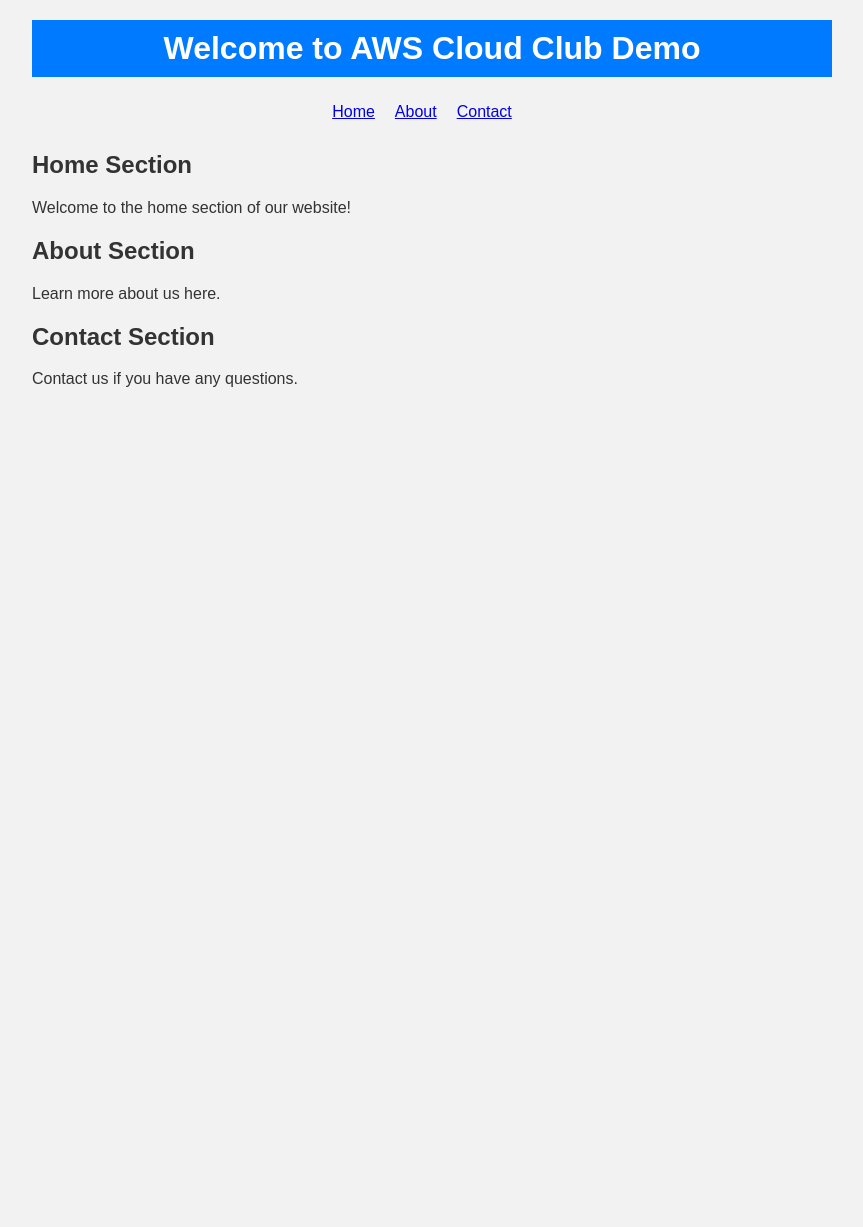
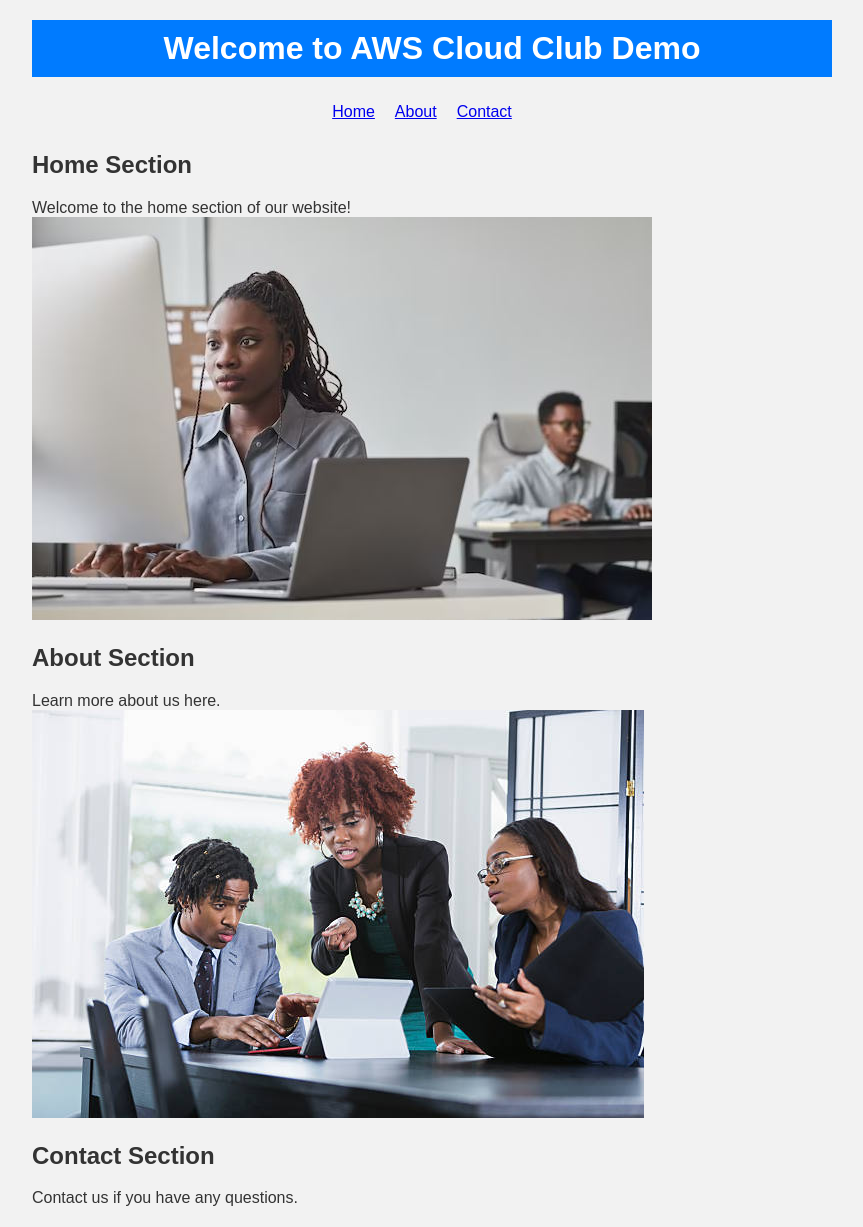
Before and after one commit to awssecwestafrica/simple-static-website, a plain HTML site: page index.html in a window 1280 px wide. Shown: the whole page, without its empty margins (208-1071 px from the left). Before the commit the page ends 800 px from the top, so only its background shows below. Drawn offline with Linux system fonts and the light colour scheme.

Commit message:
add images

```diff
--- a/index.html
+++ b/index.html
@@ -24,11 +24,13 @@
             <section id="home">
                 <h2>Home Section</h2>
                 <p>Welcome to the home section of our website!</p>
+                <img src="./images/1.JPG">
             </section>
 
             <section id="about">
                 <h2>About Section</h2>
                 <p>Learn more about us here.</p>
+                <img src="images/2.jpg">
             </section>
 
             <section id="contact">
```
Also changed, not shown: images/1.JPG (added), images/2.jpg (added).
